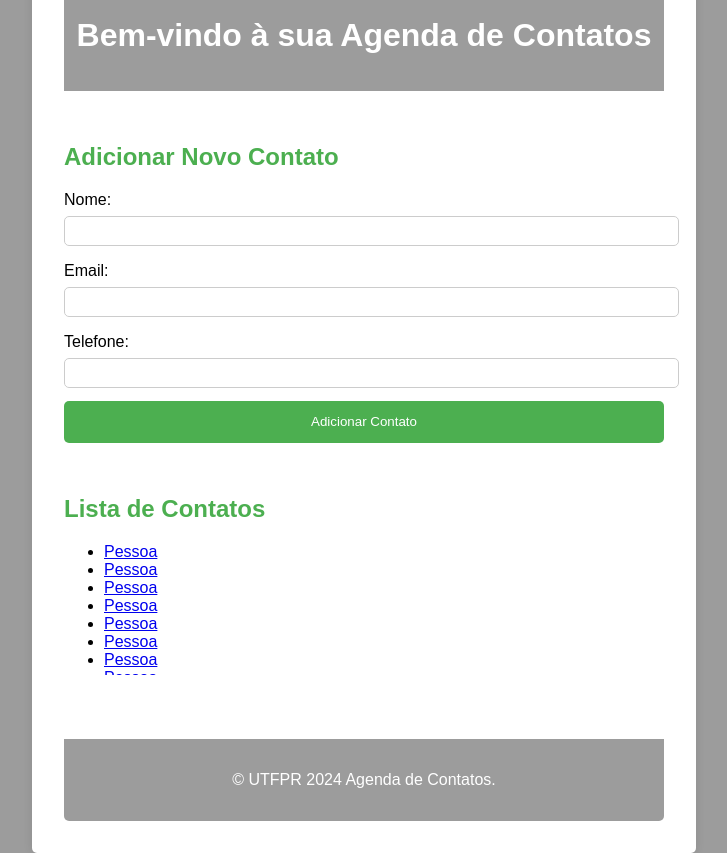
After one commit to emanuelguerke/projeto-web-servidor, a PHP site: page /view/agenda.view.php in a window 1280 px wide. The commit adds this page. Shown: the whole page, without its empty margins (276-1003 px from the left). Run offline with PHP 8.4, Linux system fonts and the light colour scheme.

Commit message:
html and css for agenda

```diff
--- /dev/null
+++ b/controller/agenda.controller.php
@@ -0,0 +1,3 @@
+<?php
+
+require('view/agenda.view.php');
--- a/controller/logar.controller.php
+++ b/controller/logar.controller.php
@@ -5,5 +5,7 @@
     if($password == '' || $email == ''){
         header('Location: index.php?acao=erro-campos');
     }else{
-        echo "$password e o $email e checkbox $checkbox" ;
+       // echo "$password e o $email e checkbox $checkbox" ;
+      //  require('controller\agenda.controller.php');
+        header('Location: view\agenda.view.php');
     }
--- a/index.php
+++ b/index.php
@@ -7,6 +7,7 @@
 </head>
 <body>
     <?php
+
         $acao = $_GET['acao'] ?? 'index';
         if ($acao == 'erro-campos') {
             echo 'preencha todos os campos';
@@ -17,6 +18,7 @@
         }if ($acao == 'registrar') {
             require('controller\registrar.controller.php');
         }else{
+
             require("controller/login.controller.php");
         }
 
--- /dev/null
+++ b/style/agenda.css
@@ -0,0 +1,81 @@
+body {
+    font-family: Arial, sans-serif;
+    margin: 0;
+    padding: 0;
+    background-color: #9c9c9c;
+    display: flex;
+    justify-content: center;
+    align-items: center;
+    height: 100vh;
+}
+
+.container {
+    width: 100%;
+    max-width: 600px;
+    background-color: white;
+    padding: 2em;
+    border-radius: 5px;
+    box-shadow: 0 0 10px rgba(0, 0, 0, 0.1);
+}
+
+header {
+    background-color: #9c9c9c;
+    color: white;
+    text-align: center;
+    padding: 1em 0;
+    border-radius: 5px 5px 0 0;
+}
+
+main {
+    padding: 2em 0;
+}
+
+#contact-form, #contact-list {
+    margin-bottom: 2em;
+}
+
+#contact-list {
+    max-height: 200px; /* Defina a altura máxima */
+    overflow-y: auto; /* Adicione a rolagem vertical */
+}
+
+h2 {
+    color: #4CAF50;
+}
+
+label {
+    display: block;
+    margin-top: 1em;
+}
+
+input {
+    width: 100%;
+    padding: 0.5em;
+    margin-top: 0.5em;
+    border: 1px solid #ccc;
+    border-radius: 5px;
+}
+
+button {
+    display: block;
+    width: 100%;
+    padding: 1em;
+    margin-top: 1em;
+    background-color: #4CAF50;
+    color: white;
+    border: none;
+    border-radius: 5px;
+    cursor: pointer;
+}
+
+button:hover {
+    background-color: #45a049;
+}
+
+footer {
+    text-align: center;
+    padding: 1em 0;
+    background-color: #9c9c9c;
+    color: white;
+    border-radius: 0 0 5px 5px;
+}
--- /dev/null
+++ b/view/agenda.view.php
@@ -0,0 +1,55 @@
+<!DOCTYPE html>
+<html lang="pt-BR">
+<head>
+    <meta charset="UTF-8">
+    <meta name="viewport" content="width=device-width, initial-scale=1.0">
+    <title>Agenda de Contatos</title>
+    <link rel="stylesheet" href="../style/agenda.css">
+</head>
+<body>
+    <div class="container">
+        <header>
+            <h1>Bem-vindo à sua Agenda de Contatos</h1>
+        </header>
+        <main>
+            <section id="contact-form">
+                <h2>Adicionar Novo Contato</h2>
+                <form>
+                    <label for="name">Nome:</label>
+                    <input type="text" id="name" name="name" required>
+
+                    <label for="email">Email:</label>
+                    <input type="email" id="email" name="email" required>
+
+                    <label for="phone">Telefone:</label>
+                    <input type="tel" id="phone" name="phone" required>
+
+                    <button type="submit">Adicionar Contato</button>
+                </form>
+            </section>
+            <section id="contact-list">
+                <h2>Lista de Contatos</h2>
+                <ul>
+                    <li><a href="#">Pessoa</a></li>
+                    <li><a href="#">Pessoa</a></li>
+                    <li><a href="#">Pessoa</a></li>
+                    <li><a href="#">Pessoa</a></li>
+                    <li><a href="#">Pessoa</a></li>
+                    <li><a href="#">Pessoa</a></li>
+                    <li><a href="#">Pessoa</a></li>
+                    <li><a href="#">Pessoa</a></li>
+                    <li><a href="#">Pessoa</a></li>
+                    <li><a href="#">Pessoa</a></li>
+                    <li><a href="#">Pessoa</a></li>
+                    <li><a href="#">Pessoa</a></li>
+                    <li><a href="#">Pessoa</a></li>
+                    <li><a href="#">Pessoa</a></li>
+                </ul>
+            </section>
+        </main>
+        <footer>
+            <p>&copy; UTFPR 2024 Agenda de Contatos.</p>
+        </footer>
+    </div>
+</body>
+</html>
```
